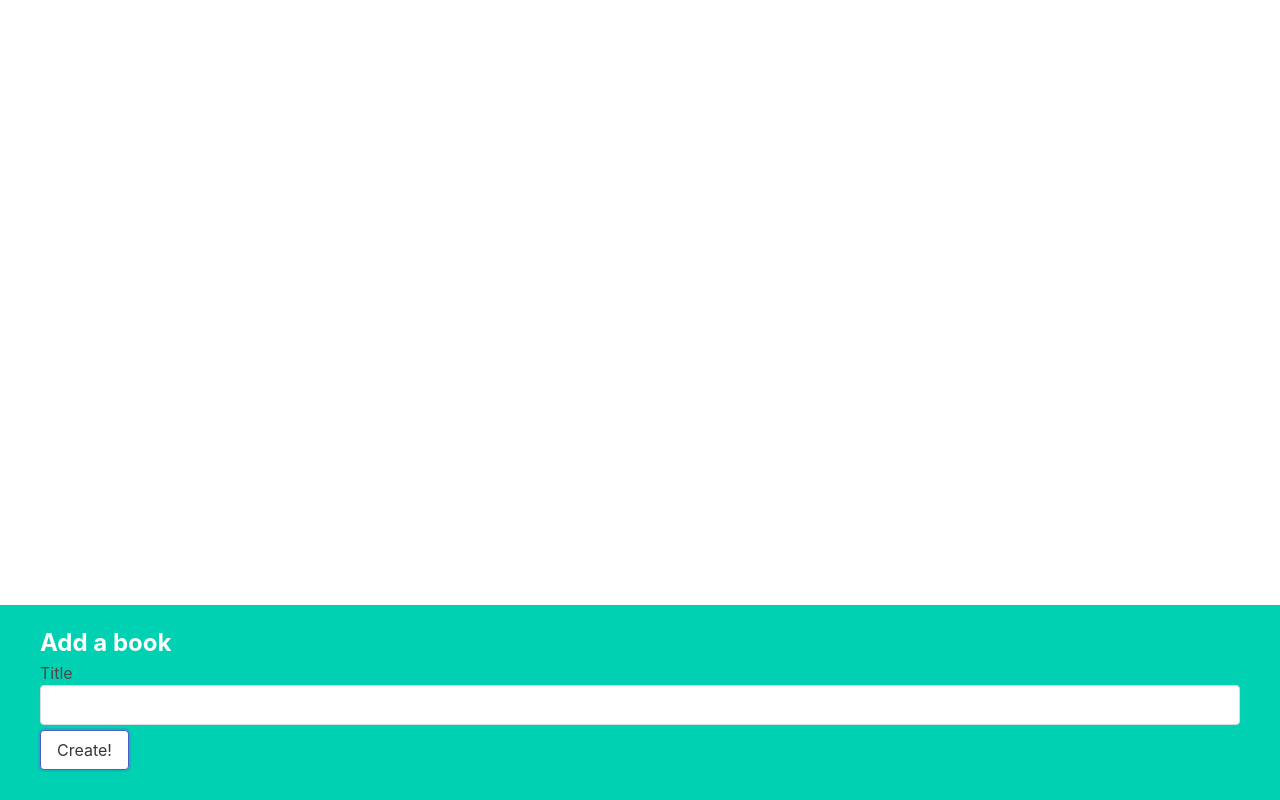
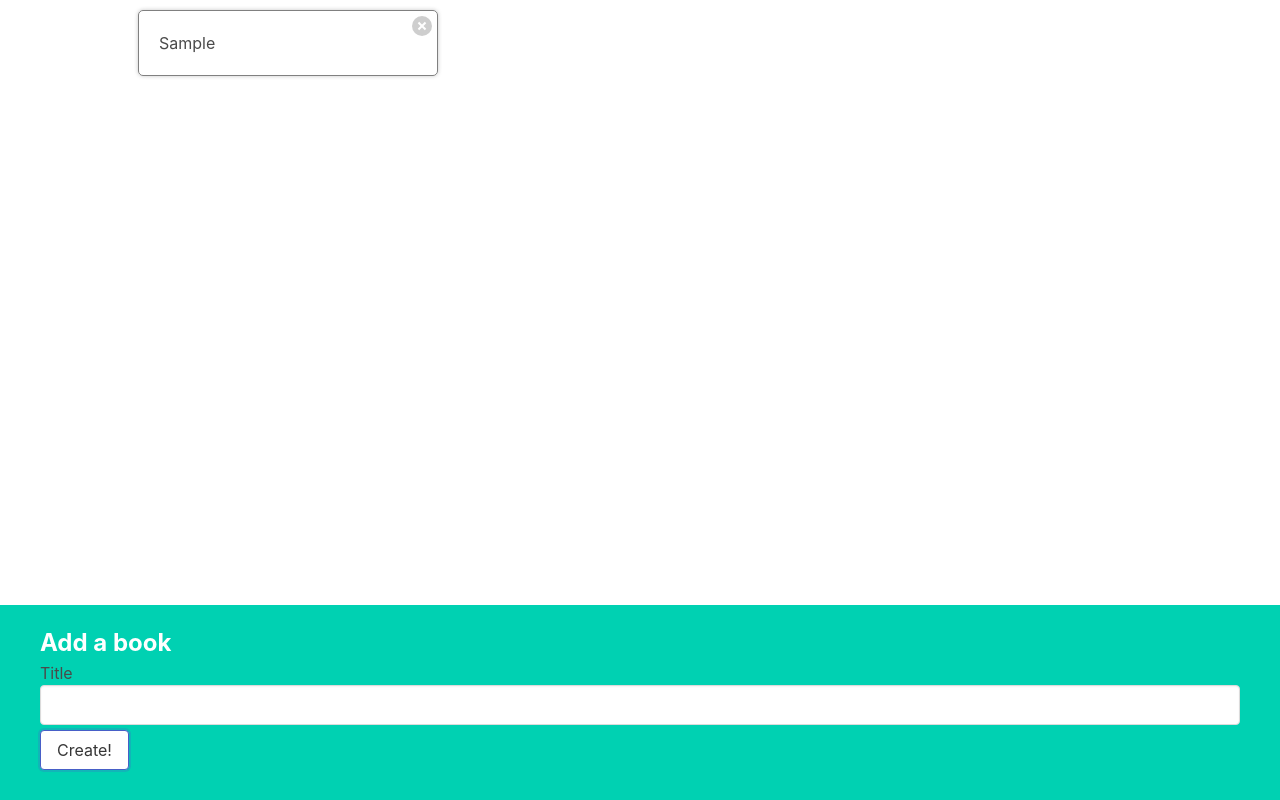
Before and after one commit to Syeda-Rida-Fatima/My-book-reading-list, a React (Create React App) app: page / in a window 1280 px wide. Both pictures are taken after typing "Sample" into the empty fields and a click on the button "Create!". Built offline with nearby package versions, Linux system fonts and the light colour scheme.

Commit message:
add necessary changes to all components for delete feature

```diff
--- a/src/App.js
+++ b/src/App.js
@@ -20,7 +20,8 @@
         title,
       },
     ];
-  }
+    setBooks(updatedBooks);
+  };
   return (
     <div>
       <BookList books={books} onDelete={deleteById} />
--- a/src/components/BookList.js
+++ b/src/components/BookList.js
@@ -1,9 +1,9 @@
 import BookShow from './BookShow';
 
-function BookList({ books }) {
+function BookList({ books, onDelete }) {
 
     const rerenderdBook = books.map((book) => {
-        return <BookShow key={books.id} book={books} />;
+        return <BookShow key={book.id} book={book} onDelete={onDelete} />;
     });
     return (
         <div className='book-list'>
--- a/src/components/BookShow.js
+++ b/src/components/BookShow.js
@@ -1,9 +1,18 @@
-import React from 'react';
 
-function BookShow({ book }) {
+
+function BookShow({ book, onDelete }) {
+    const handleClick = () => {
+        onDelete(book.id);
+    };
     return (
         <div className='book-show'>
             {book.title}
+            <div className='actions'>
+                <button className='delete' onClick={handleClick} >
+                    delete
+                </button>
+            </div>
+
         </div>
     );
 }
```
